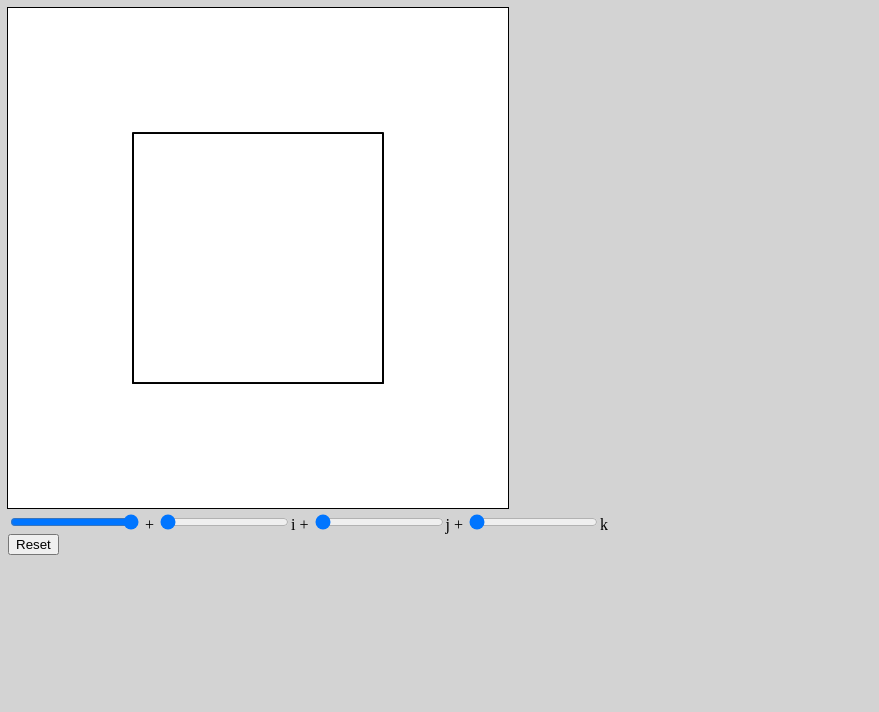
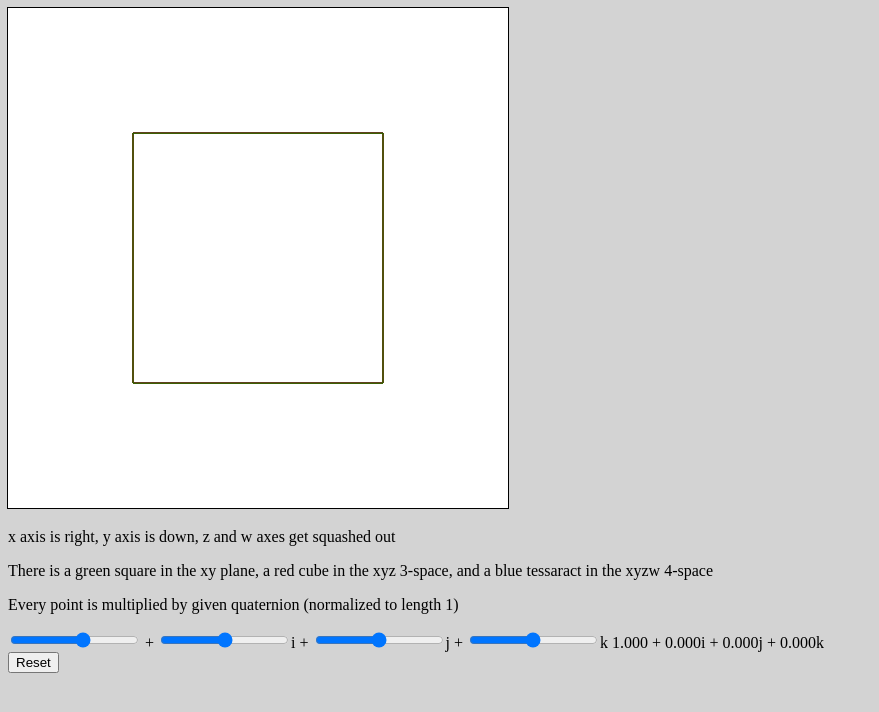
Before and after one commit to samhippie/canvas-proj, a plain HTML site: page index.html in a window 1280 px wide. Shown: the whole page, without its empty margins (0-879 px from the left). Drawn offline with Linux system fonts and the light colour scheme.

Commit message:
adds things

```diff
--- a/index.html
+++ b/index.html
@@ -14,11 +14,15 @@
     </head>
     <body>
         <canvas id="main" width="500" height="500"></canvas>
+        <p>x axis is right, y axis is down, z and w axes get squashed out</p>
+        <p>There is a green square in the xy plane, a  red cube in the xyz 3-space, and a blue tessaract in the xyzw 4-space</p>
+        <p>Every point is multiplied by given quaternion (normalized to length 1)</p>
         <div>
-            <label><input type="range" id="quat-s" value="1" min="0" max="1" step="0.01"> + </label>
-            <label><input type="range" id="quat-i" value="0" min="0" max="1" step="0.01">i + </label>
-            <label><input type="range" id="quat-j" value="0" min="0" max="1" step="0.01">j + </label>
-            <label><input type="range" id="quat-k" value="0" min="0" max="1" step="0.01">k</label>
+            <label><input type="range" id="quat-s" value="1" min="-6.28" max="6.28" step="0.01"> + </label>
+            <label><input type="range" id="quat-i" value="0" min="-6.28" max="6.28" step="0.01">i + </label>
+            <label><input type="range" id="quat-j" value="0" min="-6.28" max="6.28" step="0.01">j + </label>
+            <label><input type="range" id="quat-k" value="0" min="-6.28" max="6.28" step="0.01">k</label>
+            <span id="quat-value"></span>
         </div>
         <button id="reset">Reset</button>
     </body>
--- a/index.js
+++ b/index.js
@@ -19,19 +19,25 @@ const faces4 = [0, 1, 2, 3].flatMap(i => [
     faces.flatMap(fs => fs.map(f => [...f.slice(0, i), -1, ...f.slice(i)])),
 ])
 
+/** @param {number} dimens
+ * @returns {number[][][]}
+*/
+function getEdges(dimens) {
+    /** @type {number[][]} */
     const vertices = []
-for (let i = 0; i < 16; i++) {
+    for (let i = 0; i < (1 << dimens); i++) {
         const out = [];
-    for (let b = 0; b < 4; b++) {
-        out.push(i & (1 << b) !== 0 ? 1 : -1)
+        for (let b = 0; b < dimens; b++) {
+            out.push((i & (1 << b)) !== 0 ? 1 : -1)
         }
         vertices.push(out);
     }
 
+    /** @type {number[][][]} */
     const edges = [];
-for (let i = 0; i < 16; i++) {
-    for (let b = 0; b < 4; b++) {
-        if (i & (1 << b) !== 0) {
+    for (let i = 0; i < (1 << dimens); i++) {
+        for (let b = 0; b < dimens; b++) {
+            if ((i & (1 << b)) !== 0) {
                 edges.push([
                     vertices[i],
                     vertices[i & ~(1 << b)]
@@ -39,6 +45,12 @@ for (let i = 0; i < 16; i++) {
             }
         }
     }
+    return edges;
+}
+
+const edges2 = getEdges(2);
+const edges3 = getEdges(3);
+const edges4 = getEdges(4);
 
 function test_edges()
 {
@@ -90,35 +102,48 @@ function conj(q) {
     return [s, -i, -j, -k];
 }
 
-function transform(quat, point) {
-    //console.log('quat1', quat);
-    qsum = quat.reduce((a, b) => a + b);
-    quat = quat.map(q => q / qsum);
-    //console.log('quat', quat);
-    if (point.length === 3) {
+function applyQuat(quat, point) {
+    qlength = Math.sqrt(quat.reduce((a, b) => a + b*b));
+    quat = quat.map(q => q / qlength);
+    while (point.length < 4) {
         point = [0, ...point];
     }
-    const newpoint = ham(ham(quat, point), conj(quat));
-    //console.log(point, quat, newpoint);
-    return newpoint.slice(1);
+    //const newpoint = ham(ham(quat, point), conj(quat));
+    const newpoint = ham(quat, point);
+    //console.log('transform', point, newpoint);
+    return newpoint.reverse();
+    //return newpoint;
 }
+
+
+/** @callback Transformation
+ * @param {number[]} vertex
+ * @returns {number[]}
+ */
+
 
 /** @param {CanvasRenderingContext2D} ctx
  *  @param {number[][]} matrix
+ *  @param {Transformation} transformer
     @param {number[][]} points */
-function renderPath(ctx, quat, points) {
+function renderPath(ctx, transformer, points) {
     if (points.length === 0) return;
-    ctx.strokeStyle = 'black';
     ctx.lineWidth = 0.01;
     ctx.beginPath();
-    ctx.moveTo(...transform(quat, points[0]))
+    //ctx.moveTo(...transform(quat, points[0]))
+    ctx.moveTo(...transformer(points[0]))
     for (const point of points.slice(1)) {
-        ctx.lineTo(...transform(quat, point));
+        //ctx.lineTo(...transform(quat, point));
+        ctx.lineTo(...transformer(point));
     }
     ctx.stroke();
 }
 
-function draw(quat) {
+/**
+ *
+ * @param {Transformation} transformer
+ */
+function draw(transformer) {
     /**@type {HTMLCanvasElement} */
     const c = document.getElementById('main');
     const ctx = c.getContext('2d');
@@ -127,8 +152,17 @@ function draw(quat) {
     ctx.save();
     ctx.scale(0.25 * c.width, 0.25 * c.height);
     ctx.translate(2, 2);
-    for (const face of faces4) {
-        renderPath(ctx, quat, face);
+    ctx.strokeStyle = 'blue';
+    for (const edge of edges4) {
+        renderPath(ctx, transformer, edge);
+    }
+    ctx.strokeStyle = 'red';
+    for (const edge of edges3) {
+        renderPath(ctx, transformer, edge);
+    }
+    ctx.strokeStyle = 'green';
+    for (const edge of edges2) {
+        renderPath(ctx, transformer, edge);
     }
     ctx.restore();
 }
@@ -181,11 +215,17 @@ function main() {
         document.getElementById('quat-j'),
         document.getElementById('quat-k'),
     ];
+    const quatValueEl = document.getElementById('quat-value');
     const onUpdate = () => {
-        draw(quatEls.map(q => parseFloat(q.value)));
+        const quat = quatEls.map(q => parseFloat(q.value));
+        const transformer = (p) => applyQuat(quat, p);
+        draw(transformer);
+        const [s, i, j, k] = quat.map(f => f.toFixed(3));
+        quatValueEl.innerText = `${s} + ${i}i + ${j}j + ${k}k`;
     }
     document.getElementById('reset').addEventListener('click', () => {
-        quatEls.forEach(q => q.value = 1);
+        quatEls[0].value = 1;
+        quatEls.slice(1).forEach(q => q.value = 0);
         onUpdate();
     })
     quatEls.forEach(e => e.addEventListener('input', onUpdate));
```
Lines whose indentation alone changed are shown as unchanged.
